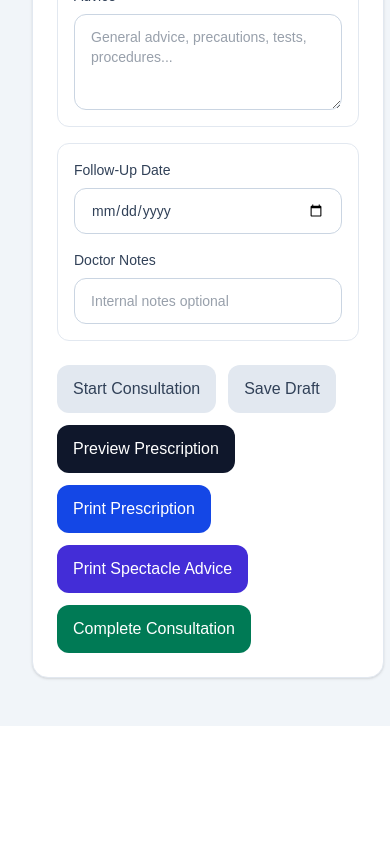
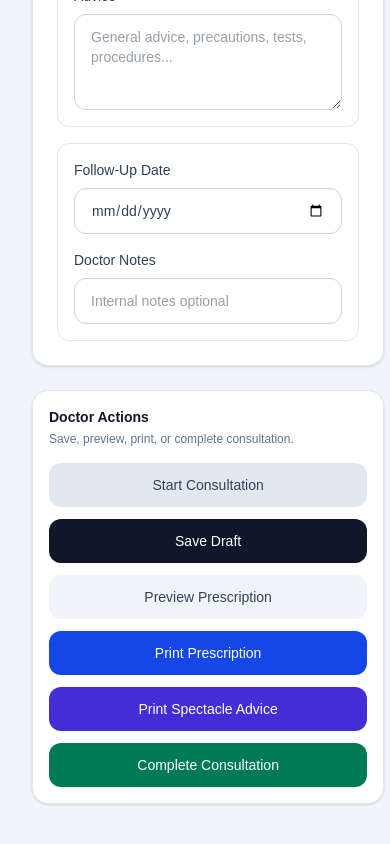
Before and after one commit to PritiGarg68/eye-clinic-app, a Next.js app: page /doctor in a window 390 px wide. Shown: the part 2238-3082 px from the top of the page. Before the commit the page ends 2964 px from the top, so only its background shows below. Built offline with nearby package versions, Linux system fonts and the light colour scheme.

Commit message:
Add sticky doctor action panel

```diff
--- /dev/null
+++ b/app/components/DoctorActionPanel.tsx
@@ -0,0 +1,70 @@
+type DoctorActionPanelProps = {
+    onStartConsultation: () => void;
+    onSaveDraft: () => void;
+    onPreviewPrescription: () => void;
+    onPrintPrescription: () => void;
+    onPrintSpectacleAdvice: () => void;
+    onCompleteConsultation: () => void;
+  };
+
+  export default function DoctorActionPanel({
+    onStartConsultation,
+    onSaveDraft,
+    onPreviewPrescription,
+    onPrintPrescription,
+    onPrintSpectacleAdvice,
+    onCompleteConsultation,
+  }: DoctorActionPanelProps) {
+    return (
+      <div className="rounded-2xl border border-slate-200 bg-white p-4 shadow-sm lg:sticky lg:top-6">
+        <p className="text-sm font-semibold text-slate-900">Doctor Actions</p>
+        <p className="mt-1 text-xs text-slate-500">
+          Save, preview, print, or complete consultation.
+        </p>
+
+        <div className="mt-4 grid gap-3">
+          <button
+            onClick={onStartConsultation}
+            className="rounded-xl bg-slate-200 px-4 py-3 text-sm font-medium text-slate-700 hover:bg-slate-300"
+          >
+            Start Consultation
+          </button>
+
+          <button
+            onClick={onSaveDraft}
+            className="rounded-xl bg-slate-900 px-4 py-3 text-sm font-medium text-white hover:bg-slate-800"
+          >
+            Save Draft
+          </button>
+
+          <button
+            onClick={onPreviewPrescription}
+            className="rounded-xl bg-slate-100 px-4 py-3 text-sm font-medium text-slate-700 hover:bg-slate-200"
+          >
+            Preview Prescription
+          </button>
+
+          <button
+            onClick={onPrintPrescription}
+            className="rounded-xl bg-blue-700 px-4 py-3 text-sm font-medium text-white hover:bg-blue-800"
+          >
+            Print Prescription
+          </button>
+
+          <button
+            onClick={onPrintSpectacleAdvice}
+            className="rounded-xl bg-indigo-700 px-4 py-3 text-sm font-medium text-white hover:bg-indigo-800"
+          >
+            Print Spectacle Advice
+          </button>
+
+          <button
+            onClick={onCompleteConsultation}
+            className="rounded-xl bg-emerald-700 px-4 py-3 text-sm font-medium text-white hover:bg-emerald-800"
+          >
+            Complete Consultation
+          </button>
+        </div>
+      </div>
+    );
+  }
--- a/app/doctor/page.tsx
+++ b/app/doctor/page.tsx
@@ -10,6 +10,7 @@ import MedicineEditor from "../components/MedicineEditor";
 import OptometristFindingsView from "../components/OptometristFindingsView";
 import PatientHistoryPanel from "../components/PatientHistoryPanel";
 import SpectacleAdvicePrint from "../components/SpectacleAdvicePrint";
+import DoctorActionPanel from "../components/DoctorActionPanel";
 import { useQueue } from "../components/QueueProvider";
 import { sortQueueForRole } from "../../lib/queueSorting";
 import {
@@ -445,7 +446,7 @@ export default function DoctorPage() {
       title="Doctor / Admin Workspace"
       subtitle="Consultation, prescriptions, patient history, reports, and master data"
     >
-      <div className="grid gap-6 lg:grid-cols-4">
+      <div className="grid gap-6 lg:grid-cols-5">
         <div className="grid gap-6 lg:col-span-1">
           <SectionCard title="Live Queue" subtitle="Patients waiting for doctor">
             <QueuePanel
@@ -641,49 +642,7 @@ export default function DoctorPage() {
               </div>
             )}
 
-            <div className="flex flex-wrap gap-3 pt-2">
-              <button
-                onClick={handleStartConsultation}
-                className="rounded-xl bg-slate-200 px-4 py-3 font-medium text-slate-700 hover:bg-slate-300"
-              >
-                Start Consultation
-              </button>
 
-              <button
-                onClick={handleSaveConsultationDraft}
-                className="rounded-xl bg-slate-200 px-4 py-3 font-medium text-slate-700 hover:bg-slate-300"
-              >
-                Save Draft
-              </button>
-
-              <button
-                onClick={handlePreviewPrescription}
-                className="rounded-xl bg-slate-900 px-4 py-3 font-medium text-white hover:bg-slate-800"
-              >
-                Preview Prescription
-              </button>
-
-              <button
-                onClick={handlePrintPrescription}
-                className="rounded-xl bg-blue-700 px-4 py-3 font-medium text-white hover:bg-blue-800"
-              >
-                Print Prescription
-              </button>
-
-              <button
-                onClick={handlePrintSpectacleAdvice}
-                className="rounded-xl bg-indigo-700 px-4 py-3 font-medium text-white hover:bg-indigo-800"
-              >
-                Print Spectacle Advice
-              </button>
-
-              <button
-                onClick={handleCompleteConsultation}
-                className="rounded-xl bg-emerald-700 px-4 py-3 font-medium text-white hover:bg-emerald-800"
-              >
-                Complete Consultation
-              </button>
-            </div>
 
             {showPrescriptionPreview && (
               <div className="rounded-xl border border-slate-200 p-4">
@@ -699,6 +658,16 @@ export default function DoctorPage() {
             )}
           </div>
         </SectionCard>
+        <div className="lg:col-span-1">
+  <DoctorActionPanel
+    onStartConsultation={handleStartConsultation}
+    onSaveDraft={handleSaveConsultationDraft}
+    onPreviewPrescription={handlePreviewPrescription}
+    onPrintPrescription={handlePrintPrescription}
+    onPrintSpectacleAdvice={handlePrintSpectacleAdvice}
+    onCompleteConsultation={handleCompleteConsultation}
+  />
+</div>
       </div>
     </AppShell>
   );
```
